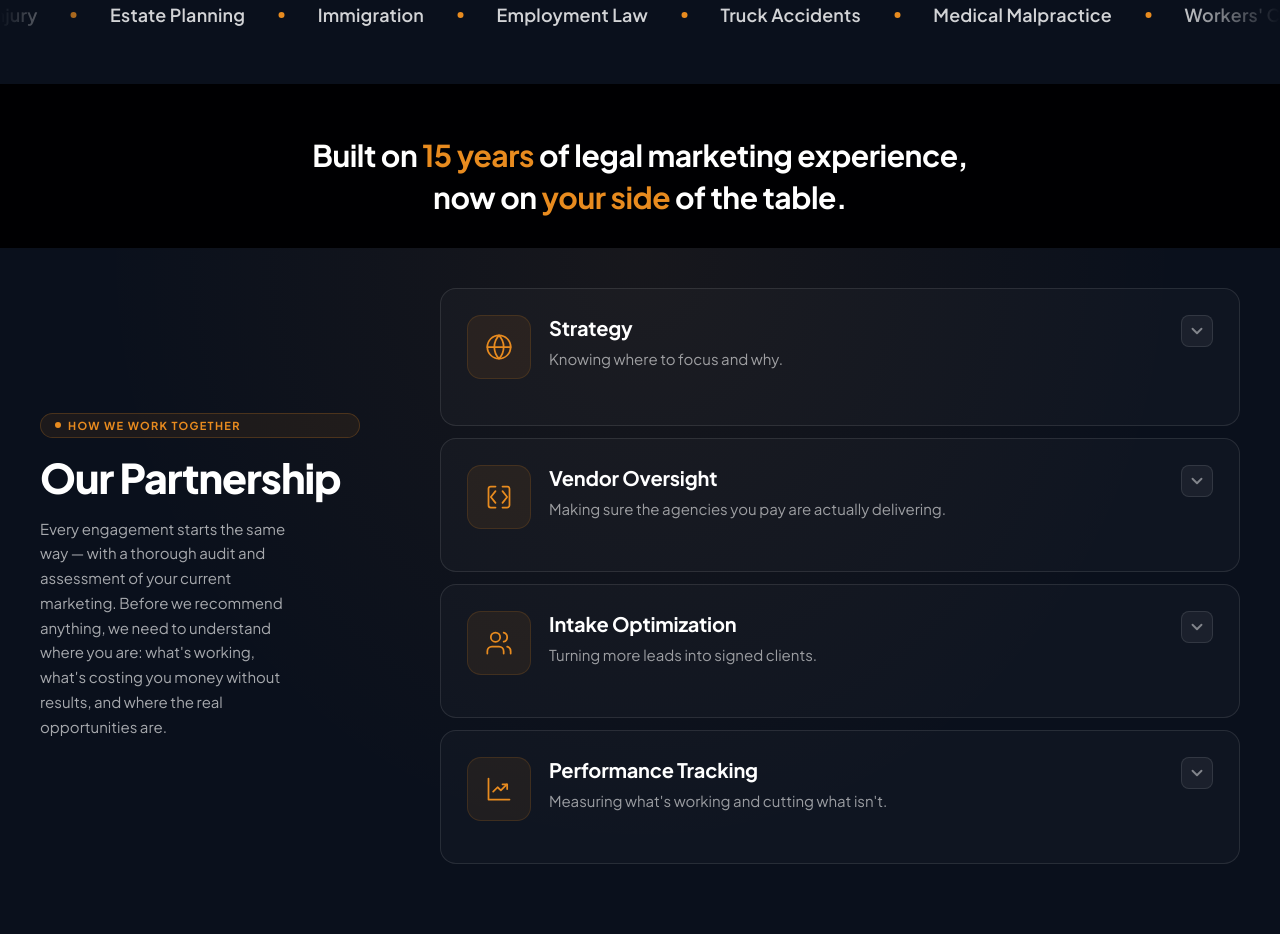
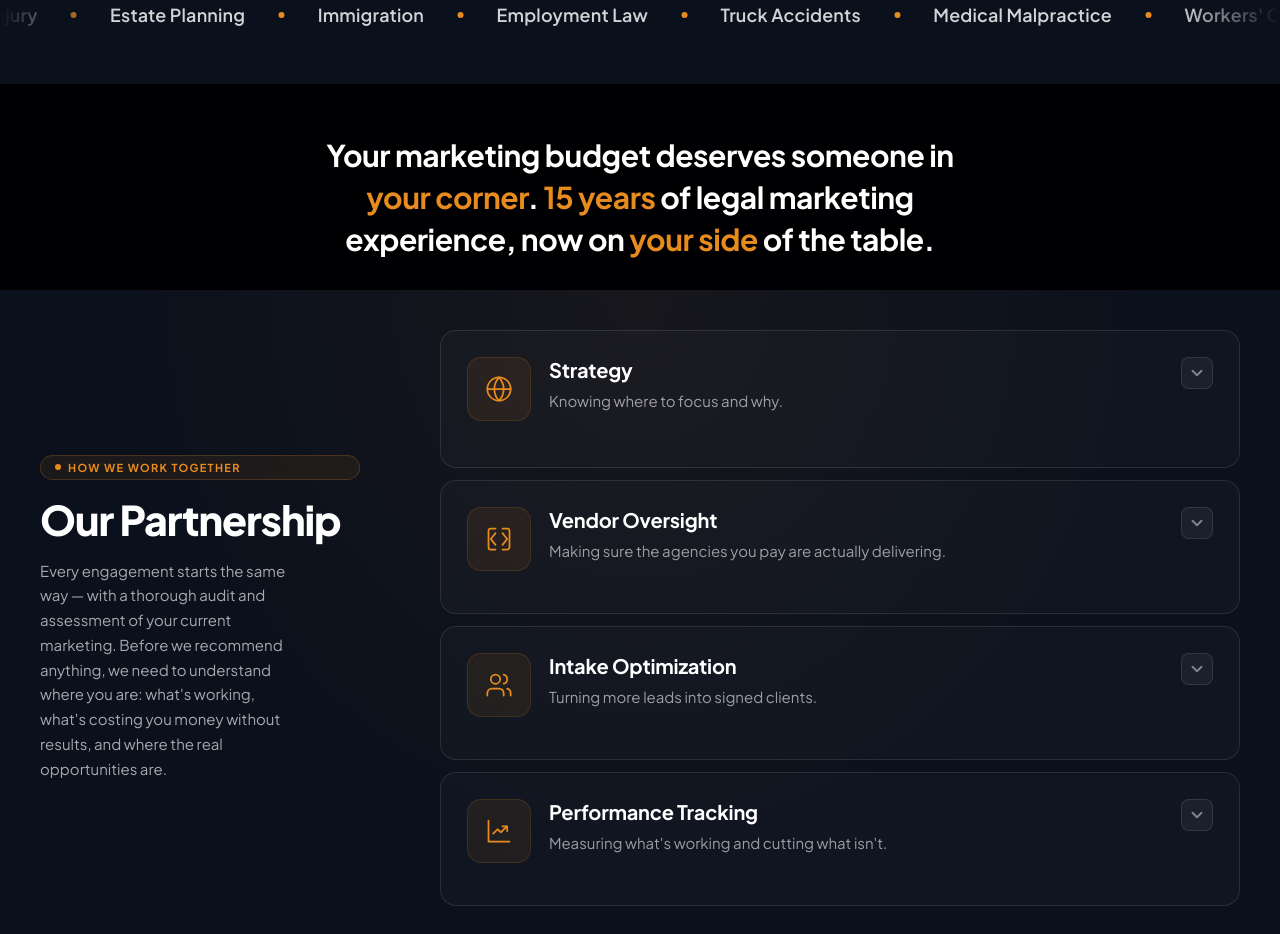
Before and after one commit to LawMarketingAlly/law-mark-ally-, a plain HTML site: page index.html in a window 1280 px wide. Shown: the part 1107-2041 px from the top of the page. Drawn offline with nearby package versions, Linux system fonts and the light colour scheme.

Commit message:
Update intro line
Co-Authored-By: Claude Opus 5.5 <noreply@anthropic.com>
Claude-Session: https://claude.ai/code/session_015J3SphR3asmCDGdNMQdtXe

```diff
--- a/index.html
+++ b/index.html
@@ -545,7 +545,7 @@ button{cursor:pointer;border:none;background:none;font-family:inherit}
 <section class="intro-section">
   <div class="wrap">
     <div class="intro-content">
-      <p class="intro-lead">Built on <span class="green">15 years</span> of legal marketing experience, now on <span class="green">your side</span> of the table.</p>
+      <p class="intro-lead">Your marketing budget deserves someone in <span class="green" style="white-space:nowrap">your corner</span>. <span class="green">15 years</span> of legal marketing experience, now on <span class="green">your side</span> of the table.</p>
     </div>
   </div>
 </section>
```
